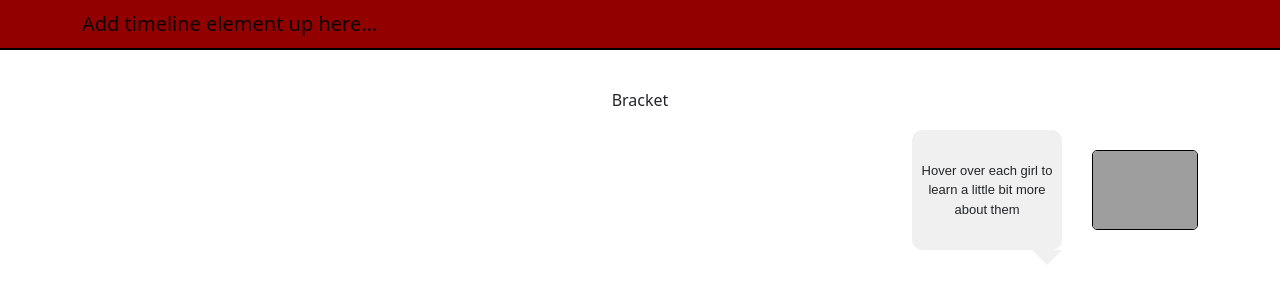
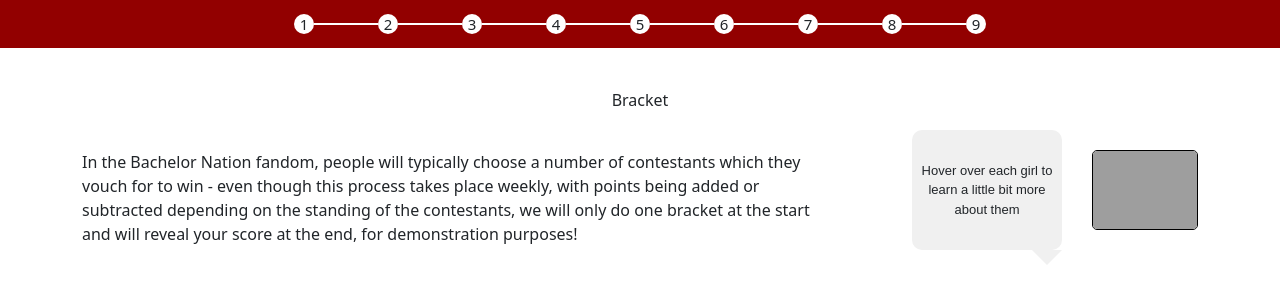
Before and after one commit to quinnbooth/Bachelor-Nation-Flask-Site, a Flask app: page /rose/1 in a window 1280 px wide. Shown: the top 286 px of the page. Run offline with Flask 3, Linux system fonts and the light colour scheme; some libraries are stand-ins or nearby versions; grey boxes are pictures that could not be loaded.

Commit message:
Timeline navbar + general fixes

```diff
--- a/main/server.py
+++ b/main/server.py
@@ -227,7 +227,8 @@
       "speakerImage": main_images["host"],
       "speakerName": "Jesse Palmer",
       "audio": "implement this last if we have time???",
-      "nextPage": "/learn/2"
+      "nextPage": "/learn/2",
+      "timeline": 1
    },
    "2": {
       "text":  '''   Hey there! I'm <b>Joey</b>, a 28-year-old tennis coach living the dream in Hawaii. A couple of things about me:\n
@@ -239,18 +240,20 @@
       "speakerImage": main_images["bachelor"],
       "speakerName": "Joey",
       "audio": "implement this last if we have time???",
-      "nextPage": "/rose/1"
+      "nextPage": "/learn/3",
+      "timeline": 1
    },
    "3": {
       "text":  '''   Welcome to the First Week, specifically the First Night!
                      Tonight, each woman will make their “limousine entrance” and meet Joey for the first time.
                      Then, a cocktail party inside the Bachelor Mansion will give the women a chance to talk to Joey 1-on-1. Before the night is over, Joey will have his first rose ceremony of the season.)
                ''',
-      "backgroundImg": "https://media.glamour.com/photos/57aaac377afdb546548e1e69/16:9/w_1632,h_918,c_limit/IMG_7141-1.JPG",
+      "backgroundImg": "https://decider.com/wp-content/uploads/2022/07/LIMO-FEATURE-IMAGE-ENTRANCE.jpg?quality=80&strip=all",
       "speakerImage": main_images["host"],
       "speakerName": "Jesse Palmer",
       "audio": "implement this last if we have time???",
-      "nextPage": "/rose/2"
+      "nextPage": "/rose/2",
+      "timeline": 2
    },
    "4": {
       "text":  '''   The first week is over!
@@ -258,11 +261,12 @@
                      We’ll always end each night with a rose ceremony of course. We’ll even be traveling the world for these dates!
                      And finally, we’ll get down to 4 contestants and get ready for hometowns.
                ''',
-      "backgroundImg": "https://media.glamour.com/photos/57aaac377afdb546548e1e69/16:9/w_1632,h_918,c_limit/IMG_7141-1.JPG",
+      "backgroundImg": "https://www.travelandleisure.com/thmb/Uyakmz5op2sZaMPourbuKi4lYmE=/1500x0/filters:no_upscale():max_bytes(150000):strip_icc()/telluride-colorado-BESTSMALL0121-22f286c59f7d4077ad15f9359497219f.jpg",
       "speakerImage": main_images["host"],
       "speakerName": "Jesse Palmer",
       "audio": "implement this last if we have time???",
-      "nextPage": "/envelope/1"
+      "nextPage": "/envelope/1",
+      "timeline": 3
    },
 }
 
@@ -287,7 +291,8 @@
       "handbook_q": "What are Limousine Entrances?",
       "handbook": "Limousine Entrances are when the contestants meet Joey for the first time! Each woman gets to exit the limo (or whichever vessel they choose) and meet Joey one-on-one, usually introducing herself with a prop that’s significant to her, or her background. It’s important to make a good and lasting impression!",
       "instructions": "Before the roses, click on a girl to check out her limousine entrance!",
-      "videos": main_vids["hometowns"]
+      "videos": main_vids["hometowns"],
+      "timeline": 2
    },
    "3": {
       "title": "Group Dates",
@@ -298,7 +303,8 @@
       "handbook_q": "What is a group date?",
       "handbook": "As it, sounds, a group date takes place when the bachelor chooses a set of girls he wants a group date with. He always excludes the contestant that was chosen for the 1-on-1 though, and does not include all the remaining women. Usually, the Bachelor will try to space it out so that if a woman is not chosen in one group date, she will be chosen on the next, but this is all up to the Bachelor’s discretion. In group dates, a group activity usually takes place, followed by a group cocktail party in which they can get some alone convo time with him. The bachelor can decide if he gives one or more roses - if a girl receives a rose, she will automatically have made it to the next round, and if not, she will have to wait for the rose ceremony to see if she will get a rose.",
       "instructions": "Click each girl to get a sneak peek of the dates before choosing!",
-      "videos": main_vids["group_date"]
+      "videos": main_vids["group_date"],
+      "timeline": 3
    },
    "4": {
       "title": "1-1 Dates",
@@ -309,7 +315,8 @@
       "handbook_q": "What is a 1-1 Date?",
       "handbook": "The bachelor usually selects a lucky contestant to go on the 1-on-1 date, and his date invitation is sent to the mansion, opened by all the women. In a 1-on-1 date, Joey and the lucky contestant will go on a romantic daytime date, planned by him, which always ends in a dinner date where the couple can really talk and open up to each other. Then the bachelor decides if he gives his date a rose or not, and if she does, she automatically makes it to the next round - she will not need to participate in the rose ceremony",
       "instructions": "Click each girl to get a sneak peek of the dates before choosing!",
-      "videos": main_vids["one_date"]
+      "videos": main_vids["one_date"],
+      "timeline": 4
    },
    "5": {
       "title": "2-1 Dates",
@@ -320,7 +327,8 @@
       "handbook_q": "What is a 2-on-1 date?",
       "handbook": "It’s a special kind of date, in which two women are invited by the bachelor to go on a date together. They follow the same flow as the 1-on-1 date, where they have a day-time date, and then a dinner at night, in which a rose is handed out. The 2 -on-1 date is special because only 1 rose is handed out, and the woman who does not receive the rose has to immediately go home. She doesn't even get to go back to the mansion, as prior to the date, both women pack up their belongings so that when the Bachelor makes his decision, the rejected woman’s luggage is removed by staff. The 2-on-1 is used on rare occasion, and this season, it was arranged because there was drama between Maria and Sydney, and Joey needed to get to the bottom of it.",
       "instructions": "Click each girl to get a sneak peek of the dates before choosing!",
-      "videos": main_vids["two_date"]
+      "videos": main_vids["two_date"],
+      "timeline": 5
    },
    "6": {
       "title": "Hometowns",
@@ -331,7 +339,8 @@
       "handbook_q": "What are hometown visits?",
       "handbook": "Hometown visits are when the bachelor visits the hometown of each of the remaining 4 contestants and meets their families. This is a chance to see how well he blinds with the contestants’ families and for his bond with each contestant to get deeper and stronger. After all the hometown visits, Joey will eliminate 1 of the women in the rose ceremony, so stakes are high!",
       "instructions": "Click each girl to visit their hometown before choosing!",
-      "videos": main_vids["hometowns"]
+      "videos": main_vids["hometowns"],
+      "timeline": 6
    },
    "7": {
       "title": "Fantasy Suites",
@@ -342,7 +351,8 @@
       "handbook_q": "What are Fantasy Suites?",
       "handbook": "The Fantasy Suites phase occurs toward the end of each season and takes place in a luxurious setting like a hotel suite or private accommodation. During this stage, the bachelor and the three remaining contestants are given the opportunity to spend private, overnight 1-on-1 dates together without cameras present - a great opportunity for them to deepen their conversations and connections, and discuss more personal matters before the next rose ceremony!",
       "instructions": "Click each girl to get a sneak peek of the dates before choosing!",
-      "videos": main_vids["fantasy_suites"]
+      "videos": main_vids["fantasy_suites"],
+      "timeline": 7
    },
    "8": {
       "title": "Engagement",
@@ -353,7 +363,8 @@
       "handbook_q": "What happens in the engagement ceremony?",
       "handbook": "During the engagement ceremony, Joey chooses which contestant he will marry, and which he will reject. Each one of the girls will arrive to the engagement spot in an order they don’t know. The first woman is usually the woman that gets broken up with, and the last woman is the one that Joey proposes to. Note: The bachelor doesn’t necessarily need to propose to someone or leave the show with them!",
       "instructions": "Who will be the lucky girl? Who will go home empty-handed?",
-      "videos": main_vids["engagement"]
+      "videos": main_vids["engagement"],
+      "timeline": 8
    }
 }
 
@@ -364,7 +375,8 @@
                   Love, Joey
             ''',
    "audio": "implement this last if we have time???",
-   "nextPage": "/rose/3"
+   "nextPage": "/rose/3",
+   "timeline": 3
    },
    "2": {
       "text":  '''   Dear Daisy,
@@ -372,7 +384,8 @@
                      Love, Joey
                ''',
       "audio": "implement this last if we have time???",
-      "nextPage": "/rose/4"
+      "nextPage": "/rose/4",
+      "timeline": 4
    },
    "3": {
       "text":  '''   To Maria and Sydney,
@@ -380,7 +393,8 @@
                      Love, Joey
                ''',
       "audio": "implement this last if we have time???",
-      "nextPage": "/rose/5"
+      "nextPage": "/rose/5",
+      "timeline": 5
    }
 }
 
@@ -393,28 +407,32 @@
                   "She joins the group date that Joey goes on next",
                   "She is sent home, but first she gets to say her goodbyes to the girls",
                   "She is sent home immediately"],
-      "answer": [3]
+      "answer": [3],
+      "timeline": 9
    },
    "2": {
       "questionId": "2",
       "question": "Question here?",
       "questionType": "fill_blank",
       "choices": [],
-      "answer": ["answer here"]
+      "answer": ["answer here"],
+      "timeline": 9
    },
    "3": {
       "questionId": "3",
       "question": "A contestant can leave anytime she wants to.",
       "questionType": "true_false",
       "choices": [],
-      "answer": ["true"]
+      "answer": ["true"],
+      "timeline": 9
    },
    "4": {
       "questionId": "4",
       "question": "The last ceremony doesn’t involve a rose at all.",
       "questionType": "true_false",
       "choices": [],
-      "answer": ["true"]
+      "answer": ["true"],
+      "timeline": 9
    },
    "5": {
       "questionId": "5",
@@ -424,7 +442,8 @@
                   "Only leave the show married",
                   "Not choose any of the girls",
                   "Choose both of the finalists"],
-      "answer": [0, 2, 3]
+      "answer": [0, 2, 3],
+      "timeline": 9
    },
    "6": {
       "questionId": "6",
@@ -435,7 +454,8 @@
                   "Fantasy Suites",
                   "Meeting Joey's family",
                   "Joey gets engaged"],
-      "answer": [1, 2, 3, 4, 0]
+      "answer": [1, 2, 3, 4, 0],
+      "timeline": 9
    }
 }
 
@@ -488,7 +508,8 @@
    global incorrect
    data = {
       "correct": correct,
-      "incorrect": incorrect
+      "incorrect": incorrect,
+      "timeline": 9
    }
    return render_template('quiz_home.html', data=data)
 
--- a/main/static/envelope.js
+++ b/main/static/envelope.js
@@ -1,6 +1,8 @@
 $(document).ready(function() {
+
     var $envelope = $('#envelope-container');
     var $nextButton = $('#nextButton');
+    $nextButton.hide();
     var $envelopeContainer = $('#envelope-container');
     var $clickText = $('#click-text');
     var $letter = $('#letter');
--- a/main/static/layout.js
+++ b/main/static/layout.js
@@ -0,0 +1,81 @@
+function updateTimeline(progress) {
+    const timeline = $("#timeline");
+    timeline.empty();
+
+    const stages = [
+        "Introduction",
+        "Limo Entrances",
+        "Group Dates",
+        "1-1 Dates",
+        "2-1 Dates",
+        "Hometowns",
+        "Fantasy Suites",
+        "Engagement",
+        "Quiz"
+    ];
+
+    const routes = [
+        "/learn/1",
+        "/learn/3",
+        "/learn/4",
+        "/envelope/2",
+        "/envelope/3",
+        "/rose/6",
+        "/rose/7",
+        "/rose/8",
+        "/quiz"
+    ];
+
+    for (let i = 0; i < stages.length; i++) {
+        const dot = $("<div></div>").addClass("timeline-dot");
+        const dotColor = (i < progress) ? "#ff6666" : "#ffffff";
+        dot.css("background-color", dotColor);
+        dot.data("original-color", dotColor);
+        dot.data("stage", stages[i]);
+        dot.data("route", routes[i]);
+
+        dot.on("click", function() {
+            window.location.href = $(this).data("route");
+        });
+
+        dot.text(i + 1);
+        timeline.append(dot);
+        const popup = $("<div></div>").addClass("timelinePopup").text(stages[i]);
+        popup.data("stage", stages[i]);
+        timeline.append(popup);
+        popup.css("left", dot.position().left + 10);
+        popup.hide();
+
+        if (i < stages.length - 1) {
+            const line = $("<div></div>").addClass("timeline-line");
+            const lineColor = (i+1 < progress) ? "#ff6666" : "#ffffff";
+            line.css("background-color", lineColor)
+            timeline.append(line);
+        }
+
+        dot.on("mouseenter", function() {
+            popup.show();
+        });
+
+        dot.on("mouseleave", function() {
+            popup.hide();
+        });
+
+    }
+
+    timeline.on("mouseenter", ".timeline-dot", function() {
+        $(this).css("background-color", "#f9abab");
+    });
+
+    timeline.on("mouseleave", ".timeline-dot", function() {
+        const originalColor = $(this).data("original-color");
+        $(this).css("background-color", originalColor);
+    });
+}
+
+
+$("#document").ready(function() {
+
+    updateTimeline(data['timeline']);
+
+});
--- a/main/static/stylesheets/layout.css
+++ b/main/static/stylesheets/layout.css
@@ -1,7 +1,58 @@
 #navbar {
     background-color: #920000 !important;
     height: 50px !important;
-    border-bottom: 2px solid black;
-    /* width: 80vw;
-    transform: translateX(10vw); */
+    border-bottom: 2px solid white;
+    display: flex;
+    align-items: center;
+    justify-content: center;
+    overflow: visible;
 }
+
+.timeline {
+    position: absolute;
+    left: 50%;
+    transform: translateX(-50%);
+    display: flex;
+    justify-content: center;
+    align-items: center;
+    padding: 0 10px;
+    text-align: center;
+    overflow: visible;
+}
+
+.timeline-dot {
+    width: 20px;
+    height: 20px;
+    border-radius: 50%;
+    text-align: center;
+    line-height: 20px;
+    font-size: 15px;
+    position: relative;
+    overflow: visible;
+}
+
+.timeline-dot:hover {
+    background-color: #f9abab;
+    overflow: visible;
+}
+
+.timeline-line {
+    width: 5vw;
+    height: 2px;
+    display: inline-block;
+    vertical-align: middle;
+    overflow: visible;
+}
+
+.timelinePopup {
+    position: absolute;
+    background-color: #4e0000;
+    color: #fff;
+    border: 1px solid #ccc;
+    border-radius: 4px;
+    padding: 5px 10px;
+    box-shadow: 0 2px 4px rgba(0, 0, 0, 0.1);
+    z-index: 999;
+    top: 30px;
+    transform: translateX(-50%);
+}
--- a/main/templates/envelope.html
+++ b/main/templates/envelope.html
@@ -1,6 +1,9 @@
 {% extends "layout.html" %}
 
 {% block content %}
+
+<link rel="stylesheet" href="{{ url_for('static', filename='stylesheets/envelope.css') }}">
+<script type="text/javascript" src="{{ url_for('static', filename='envelope.js') }}"></script>
 
 <script>
     let data = {{data|tojson}};
@@ -17,7 +20,4 @@
 </div>
 <button id="nextButton">Next</button>
 
-<link rel="stylesheet" href="{{ url_for('static', filename='stylesheets/envelope.css') }}">
-<script type="text/javascript" src="{{ url_for('static', filename='envelope.js') }}"></script>
-
 {% endblock %}
--- a/main/templates/layout.html
+++ b/main/templates/layout.html
@@ -30,7 +30,8 @@
 
     <nav class="navbar navbar-expand-lg navbar-light bg-light" id="navbar">
       <div class="container">
-        <a class="navbar-brand" href="/">Add timeline element up here...</a>
+        <!-- <a class="navbar-brand" href="/">Add timeline element up here...</a> -->
+        <div id="timeline" class="timeline"></div>
       </div>
     </nav>
 
@@ -39,5 +40,7 @@
         {% endblock %}
     </div>
 
+<!-- ORDER: intro, limo entrances, group dates, 1-1 dates, 2-1 dates, hometowns, fantasy suites, engagement -->
+
   </body>
 </html>
--- a/main/templates/rose.html
+++ b/main/templates/rose.html
@@ -25,7 +25,8 @@
 </div>
 
 <div class="row mb-5">
-    <div class="col-12 text-end">
+    <div class="col-8" id="description"> {{data.handbook}} </div>
+    <div class="col-4 text-end">
         <div id="hostGuidance" class="host-guidance">
             <div class="dialogueBox">
                 <p id="dialogueText">{{ data.instructions  }}</p>
@@ -54,7 +55,7 @@
     </div>
     <div class="col-2 text-end">
         <div class = "row mt-5">
-            <button type="button" class="btn btn-primary" id="handbookButton" data-bs-toggle="modal" data-bs-target="#handbookModal"">
+            <button type="button" class="btn btn-primary" id="handbookButton" data-bs-toggle="modal" data-bs-target="#handbookModal">
                 Handbook
             </button>
         </div>
@@ -66,11 +67,7 @@
 
 </div> -->
 
-<div class="row">
-    <div class="col-12">
-        <div id="interface"></div>
-    </div>
-</div>
+
 
 <!-- Date Modal -->
 <div class="modal fade" id="profileVideoModal" tabindex="-1" aria-labelledby="profileVideoModalLabel" aria-hidden="true">
```
Also changed, not shown: main/static/stylesheets/envelope.css (+5 -2 lines), main/static/stylesheets/learn.css (+4 -3 lines).
